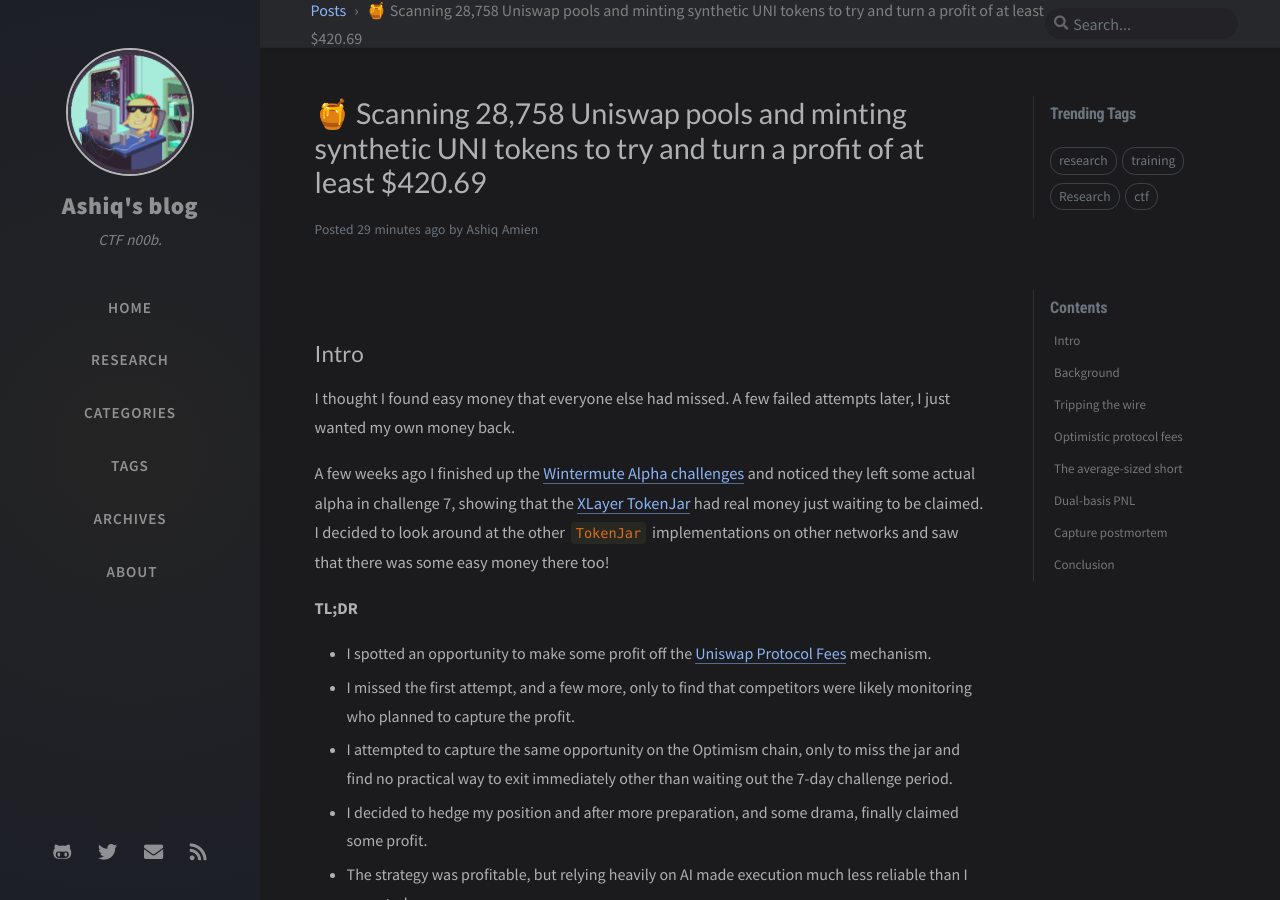
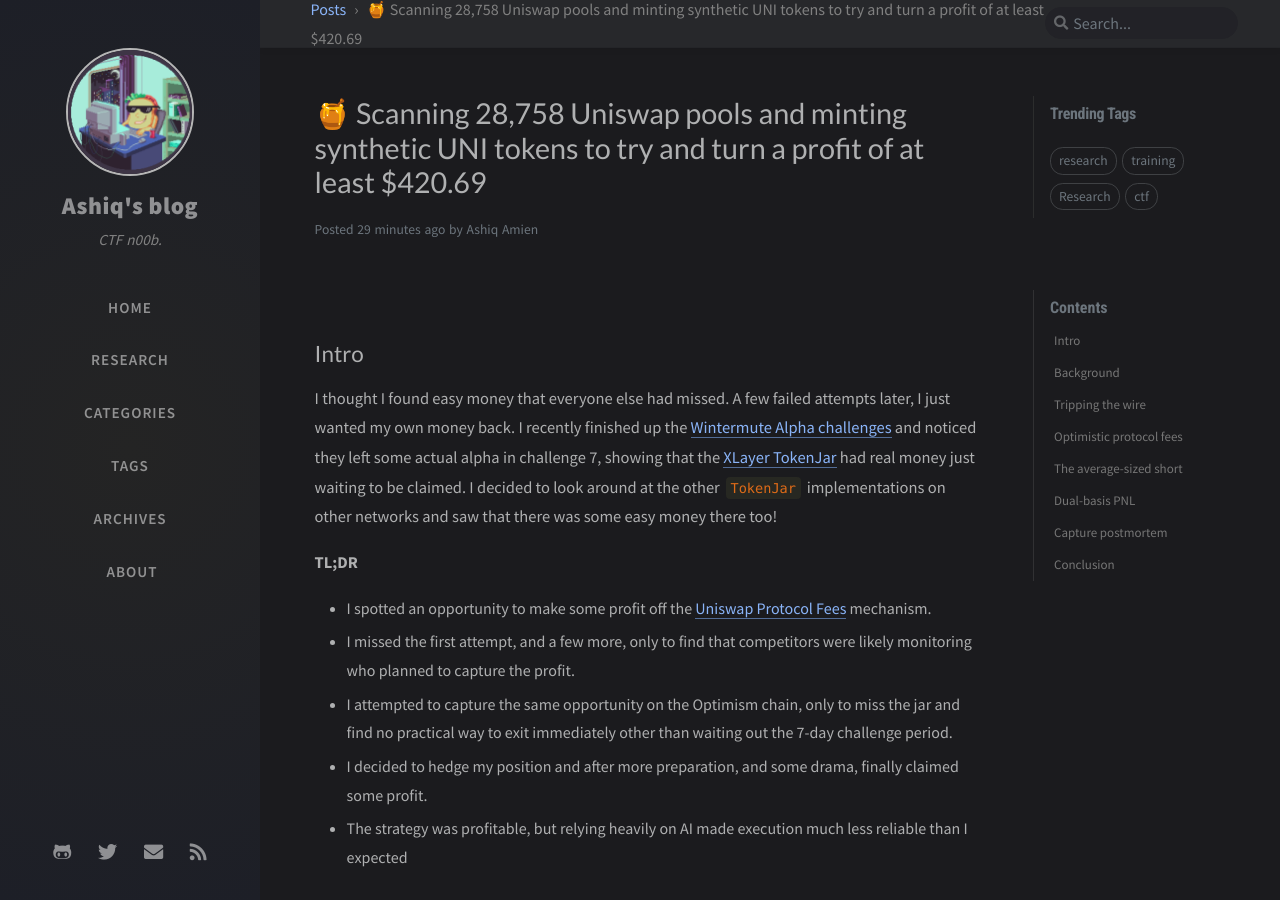
Before and after one commit to toastedsteaksandwich/toastedsteaksandwich.github.io, a Jekyll site: the page built from _posts/2026-10-15-Scanning-pools-and-minting-synthetic-uni.md, in a window 1280 px wide and 900 px high. Built offline with Jekyll 4.4.1, drawn with Linux system fonts in a browser that asks for light colours; nearby versions of some CDN libraries; comment, search, counter and statistics services are not loaded.

Commit message:
corrections and culling 4

```diff
--- a/_posts/2026-10-15-Scanning-pools-and-minting-synthetic-uni.md
+++ b/_posts/2026-10-15-Scanning-pools-and-minting-synthetic-uni.md
@@ -10,9 +10,7 @@
 
 ## Intro
 
-I thought I found easy money that everyone else had missed. A few failed attempts later, I just wanted my own money back.
-
-A few weeks ago I finished up the [Wintermute Alpha challenges](https://ashiq.co.za/posts/Wintermute-Alpha-Solves/) and noticed they left some actual alpha in challenge 7, showing that the [XLayer TokenJar](https://www.oklink.com/x-layer/evm/address/0x8Dd8B6D56e4a4A158EDbBfE7f2f703B8FFC1a754) had real money just waiting to be claimed. I decided to look around at the other `TokenJar` implementations on other networks and saw that there was some easy money there too!
+I thought I found easy money that everyone else had missed. A few failed attempts later, I just wanted my own money back. I recently finished up the [Wintermute Alpha challenges](https://ashiq.co.za/posts/Wintermute-Alpha-Solves/) and noticed they left some actual alpha in challenge 7, showing that the [XLayer TokenJar](https://www.oklink.com/x-layer/evm/address/0x8Dd8B6D56e4a4A158EDbBfE7f2f703B8FFC1a754) had real money just waiting to be claimed. I decided to look around at the other `TokenJar` implementations on other networks and saw that there was some easy money there too!
 
 **TL;DR**
 
```
